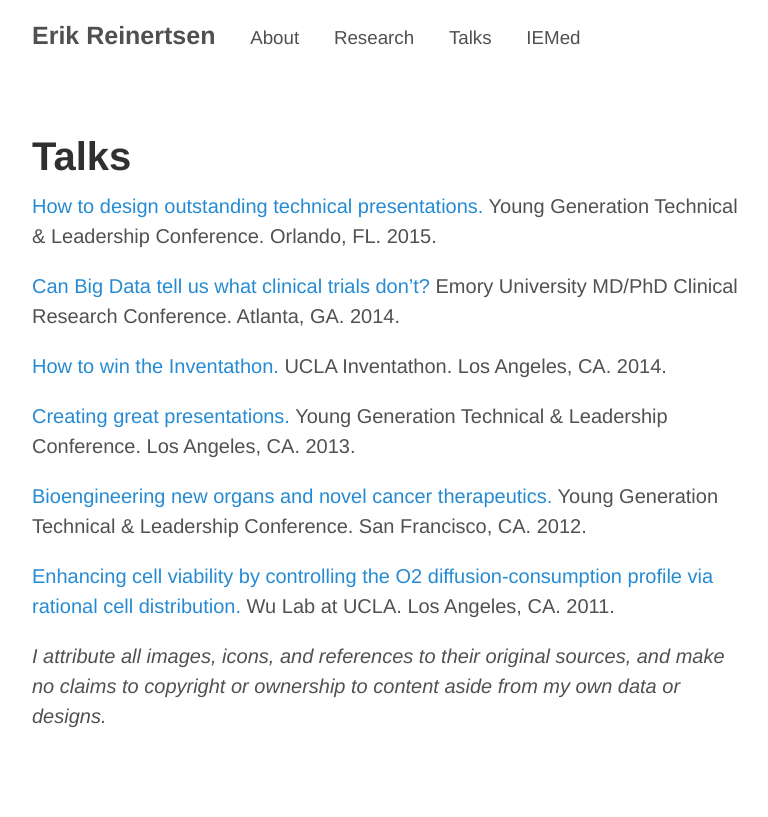
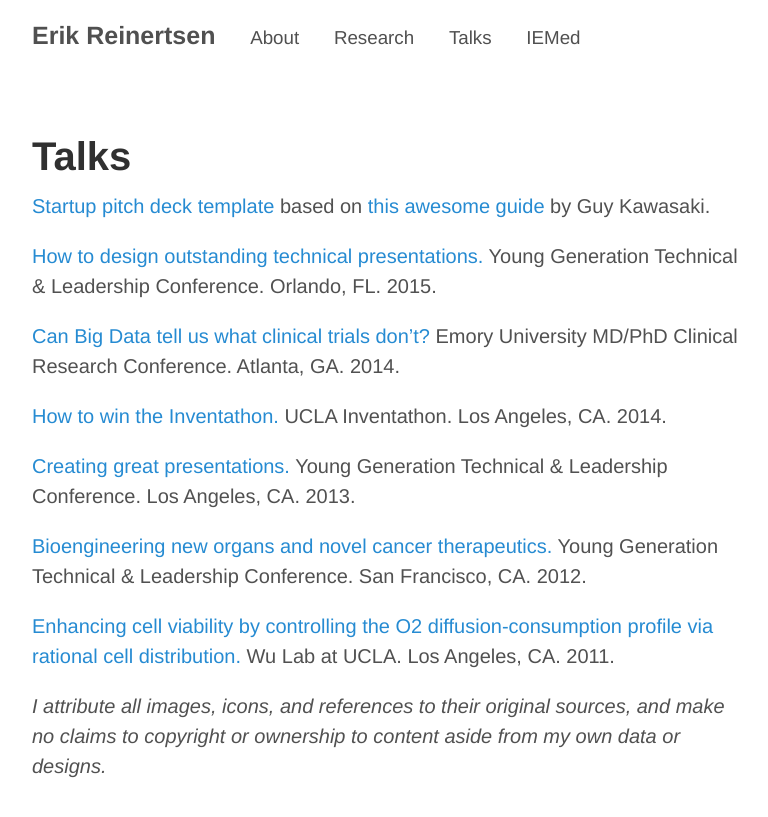
Before and after one commit to erikr/erikr.github.io, a Jekyll site: the page built from talks.md, in a window 1280 px wide. Shown: the top 817 px of the page, without its empty margins (248-1016 px from the left). Built offline with Jekyll 4.4.1, drawn with Linux system fonts in a browser that asks for light colours; nearby versions of some CDN libraries.

Commit message:
added slides

```diff
--- a/talks.md
+++ b/talks.md
@@ -3,6 +3,8 @@ layout: page
 permalink: /talks/
 title: "Talks"
 ---
+
+[Startup pitch deck template](/assets/pitchdeck.pptx) based on [this awesome guide](http://guykawasaki.com/the-only-10-slides-you-need-in-your-pitch/) by Guy Kawasaki.
 
 [How to design outstanding technical presentations.](/assets/150124_ygtlc.pdf) Young Generation Technical & Leadership Conference. Orlando, FL. 2015.
 
```
Also changed, not shown: 1 other file.
